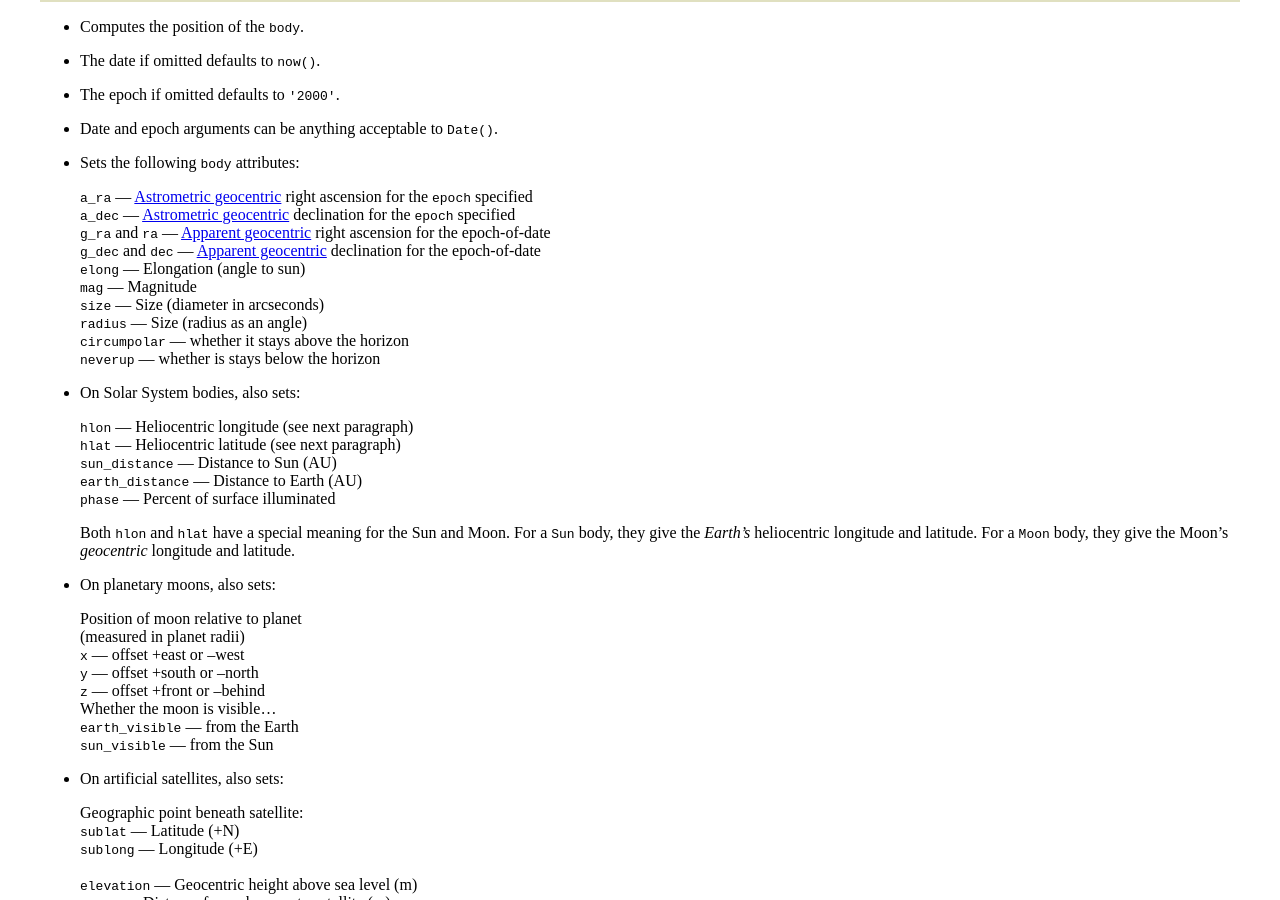
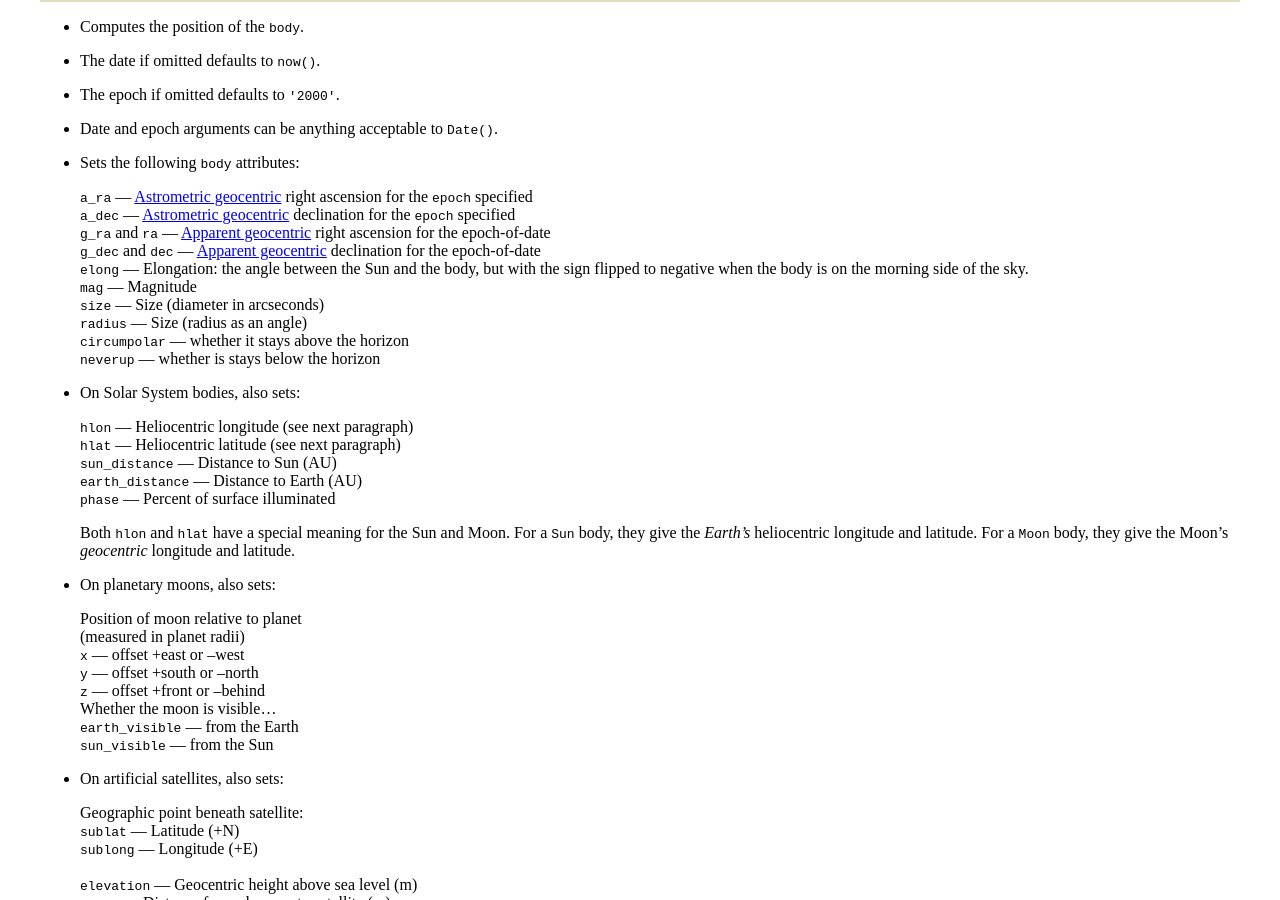
Before and after one commit to brandon-rhodes/pyephem, a Sphinx documentation site: the page built from ephem/doc/quick.rst, in a window 1280 px wide and 900 px high, scrolled down 1710 px. Built offline with Sphinx 7.4.7, drawn with Linux system fonts in a browser that asks for light colours.

Commit message:
Mention sign flipping in .elong description

```diff
--- a/ephem/doc/quick.rst
+++ b/ephem/doc/quick.rst
@@ -90,7 +90,9 @@ body.compute(date)
    |  ``g_ra`` and ``ra`` — `Apparent geocentric`_ right ascension for the epoch-of-date
    |  ``g_dec`` and ``dec`` — `Apparent geocentric`_ declination for the epoch-of-date
 
-   | ``elong`` — Elongation (angle to sun)
+   | ``elong`` — Elongation: the angle between the Sun and the body,
+     but with the sign flipped to negative
+     when the body is on the morning side of the sky.
    | ``mag`` — Magnitude
    | ``size`` — Size (diameter in arcseconds)
    | ``radius`` — Size (radius as an angle)
```
